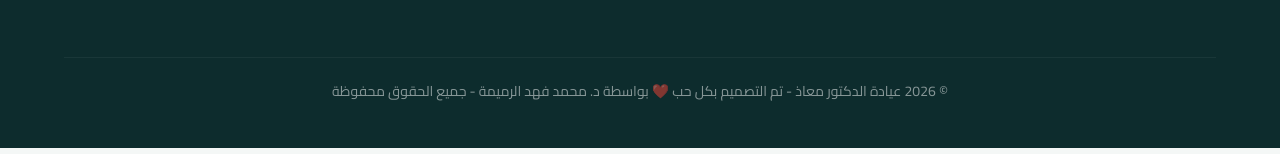
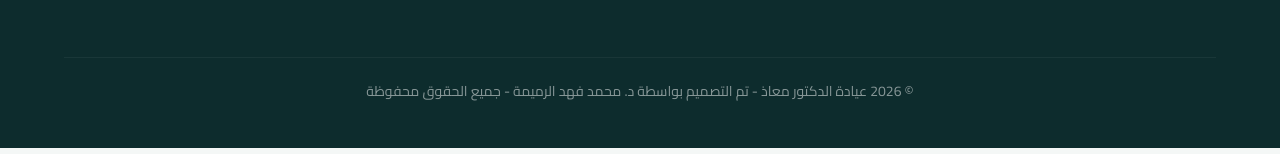
Before and after one commit to mkhdmatamh471-eng/Wadilni, a plain HTML site: page index.html in a window 1280 px wide. Shown: the part 2816-2970 px from the top of the page. Drawn offline with Linux system fonts and the light colour scheme.

Commit message:
Update index.html

```diff
--- a/index.html
+++ b/index.html
@@ -627,7 +627,7 @@ body.dark-mode .sos-content {
                 <p style="color: #ccc;">الجمعة: مغلق</p>
             </div>
         </div>
-        <p class="copyright">© 2026 عيادة الدكتور معاذ - تم التصميم بكل حب ❤️ بواسطة د. محمد فهد الرميمة - جميع الحقوق محفوظة</p>
+        <p class="copyright">© 2026 عيادة الدكتور معاذ - تم التصميم   بواسطة د. محمد فهد الرميمة - جميع الحقوق محفوظة</p>
     </footer>
 
     <script>
```
